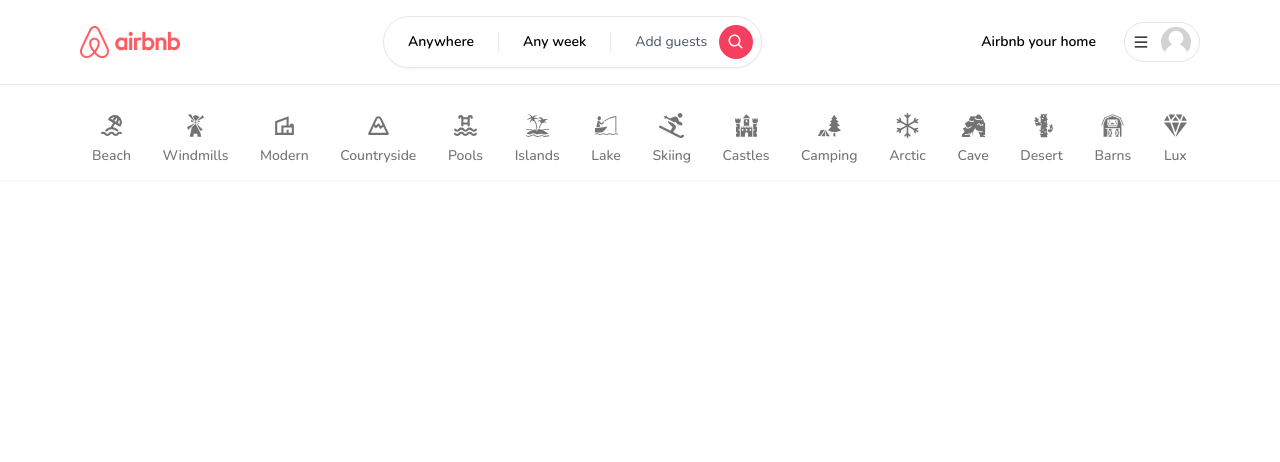
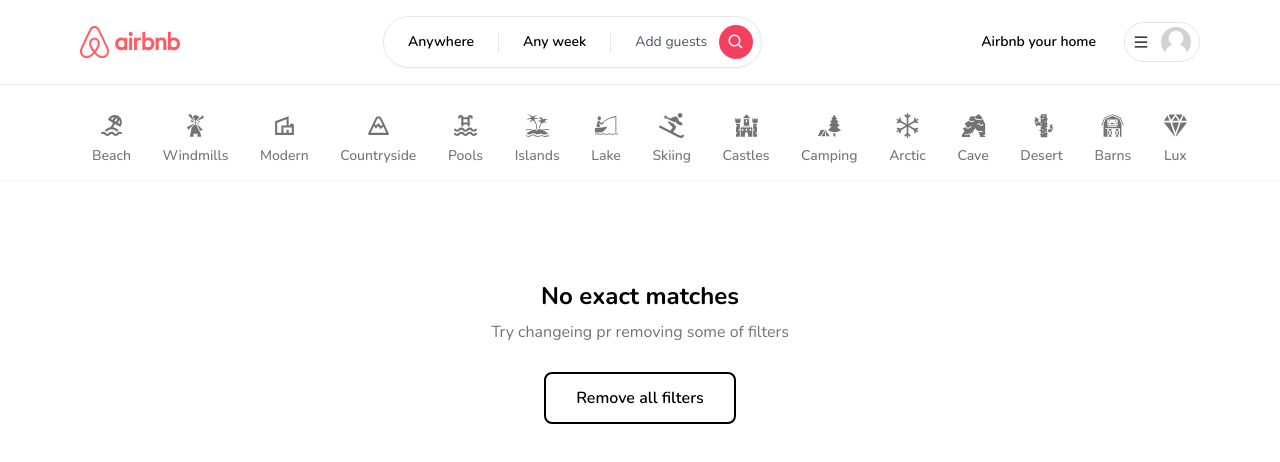
Before and after one commit to ayanhasnain03/Airnb-Nextjs, a Next.js app: page / in a window 1280 px wide. Shown: the top 462 px of the page. Built offline with nearby package versions, Linux system fonts and the light colour scheme; no server answers; the database is empty; what world-countries would draw is missing.

Commit message:
listing api done

```diff
--- /dev/null
+++ b/app/actions/getListing.ts
@@ -0,0 +1,13 @@
+import prisma from "@/app/libs/prismadb";
+export default async function getListing() {
+  try {
+    const listings = await prisma.listing.findMany({
+      orderBy: {
+        createdAt: "desc",
+      },
+    });
+    return listings;
+  } catch (error: any) {
+    throw new Error(error);
+  }
+}
--- /dev/null
+++ b/app/components/EmptyState.tsx
@@ -0,0 +1,33 @@
+"use client";
+import { useRouter } from "next/navigation";
+import Heading from "./Heading";
+import Button from "./Button";
+
+interface EmptyStateProps {
+  title: string;
+  subtitle: string;
+  showReset: boolean;
+}
+const EmptyState: React.FC<EmptyStateProps> = ({
+  title = "No exact matches",
+  subtitle = "Try changeing pr removing some of filters",
+  showReset,
+}) => {
+  const router = useRouter();
+
+  return (
+    <div className="h-[60vh] flex flex-col gap-3 justify-center items-center">
+      <Heading title={title} subtitle={subtitle} center />
+      <div className="w-48 mt-4">
+        {showReset && (
+          <Button
+            outline
+            label="Remove all filters"
+            onClick={() => router.push("/")}
+          />
+        )}
+      </div>
+    </div>
+  );
+};
+export default EmptyState;
--- a/app/layout.tsx
+++ b/app/layout.tsx
@@ -35,7 +35,7 @@
           <RegisterModal />
           <Navbar currentUser={currentUser} />
         </ClientOnly>
-        {children}
+        <div className="pb-20 pt-28">{children}</div>
       </body>
     </html>
   );
--- a/app/page.tsx
+++ b/app/page.tsx
@@ -1,5 +1,27 @@
 import Image from "next/image";
+import ClientOnly from "./components/ClientOnly";
+import Container from "./components/Container";
+import EmptyState from "./components/EmptyState";
+import getListing from "./actions/getListing";
 
-export default function Home() {
-  return <div className="text-rose-500 text-2xl">Hello Airnb</div>;
+export default async function Home() {
+  const listings = await getListing();
+  console.log(listings);
+  const isEmpty = true;
+  if (isEmpty) {
+    return (
+      <ClientOnly>
+        <EmptyState showReset />
+      </ClientOnly>
+    );
+  }
+  return (
+    <ClientOnly>
+      <Container>
+        <div className="pt-24 grid grid-cols-1 sm:grid-cols-2 md:grid-cols-3 lg:grid-cols-4 xl:grid-cols-5 2xl:grid-cols-6 gap-8">
+          <div>My Future Listing</div>
+        </div>
+      </Container>
+    </ClientOnly>
+  );
 }
```
